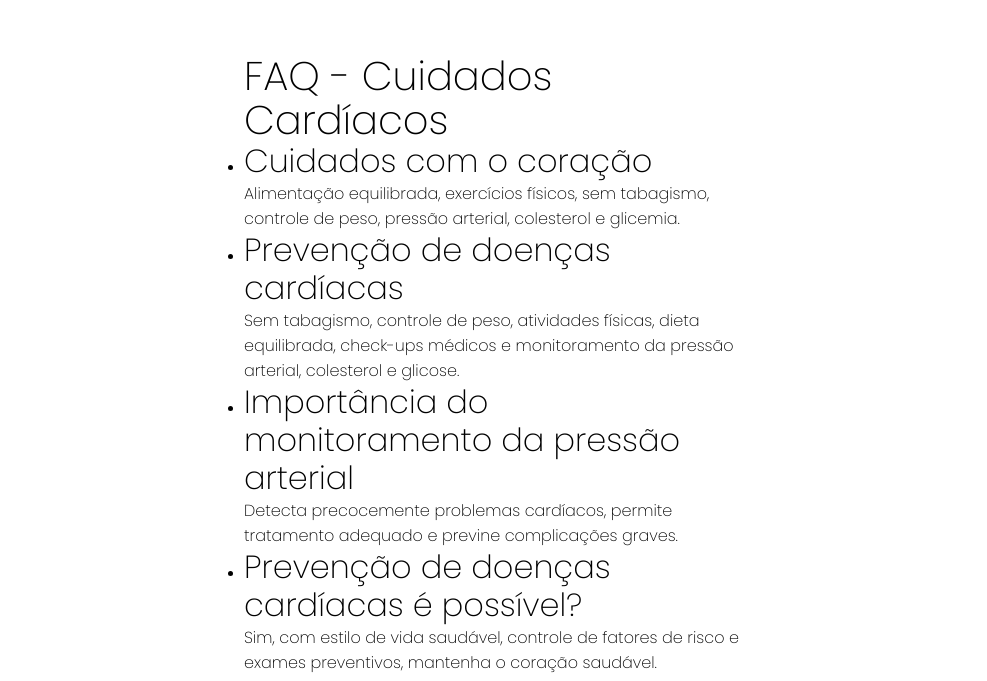
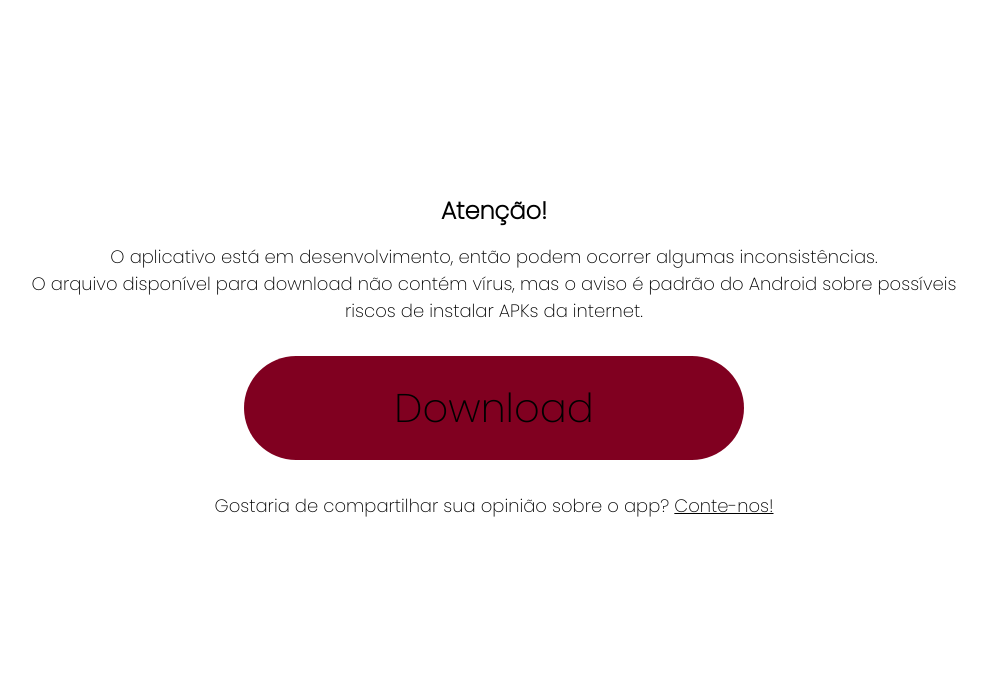
Before and after one commit to DevTech-alpha/HeartCare-web, a plain HTML site: page index.html in a window 1280 px wide. Shown: the part 4039-4720 px from the top of the page, without its empty margins (146-1133 px from the left). Drawn offline with nearby package versions, Linux system fonts and the light colour scheme.

Commit message:
firts commit

```diff
--- a/index.html
+++ b/index.html
@@ -32,12 +32,10 @@
             <div class="btn-right"></div>
         </div>
     </header>
-
     <div class="sumir">
         <div class="menu-resp">
             <a href="#sobre" class="link p-4">Sobre</a>
             <a href="#metodologia" class="link p-4">Metodologia</a>
-            <a href="#faq" class="link p-4">FAQ</a>
             <a href="#download" class="link p-4">Download</a>
         </div>
     </div>
@@ -151,33 +149,6 @@
     </section>
 
 
-    <section id="faq" class="container sobre mb-2 mt-2">
-        <div class="container-item areas">
-            <h3>FAQ - Cuidados Cardíacos</h3>
-            <ul class="faq-list">
-                <li>
-                    <h4>Cuidados com o coração</h4>
-                    <p>Alimentação equilibrada, exercícios físicos, sem tabagismo, controle de peso, pressão arterial,
-                        colesterol e glicemia.</p>
-                </li>
-                <li>
-                    <h4>Prevenção de doenças cardíacas</h4>
-                    <p>Sem tabagismo, controle de peso, atividades físicas, dieta equilibrada, check-ups médicos e
-                        monitoramento da pressão arterial, colesterol e glicose.</p>
-                </li>
-                <li>
-                    <h4>Importância do monitoramento da pressão arterial</h4>
-                    <p>Detecta precocemente problemas cardíacos, permite tratamento adequado e previne complicações
-                        graves.</p>
-                </li>
-                <li>
-                    <h4>Prevenção de doenças cardíacas é possível?</h4>
-                    <p>Sim, com estilo de vida saudável, controle de fatores de risco e exames preventivos, mantenha o
-                        coração saudável.</p>
-                </li>
-            </ul>
-        </div>
-    </section>
 
     <section id="download" class="container sobre mb-2 mt-2 text-center">
         <div>
@@ -186,7 +157,7 @@
                 O arquivo disponível para download não contém vírus, mas o aviso é padrão do Android sobre possíveis
                 riscos de instalar APKs da internet.
             </h6>
-            <a href="https://github.com/DSantosxTech/HeartCare/releases/download/HeartCare2.0.0/HeartCare.apk"
+            <a href="https://github.com/DSantosxTech/HeartCare/releases/download/HeartCare2.0.0/heartCare.apk"
                 target="_blank">
                 <h3 class="download mt-2">Download</h3>
             </a>
```
